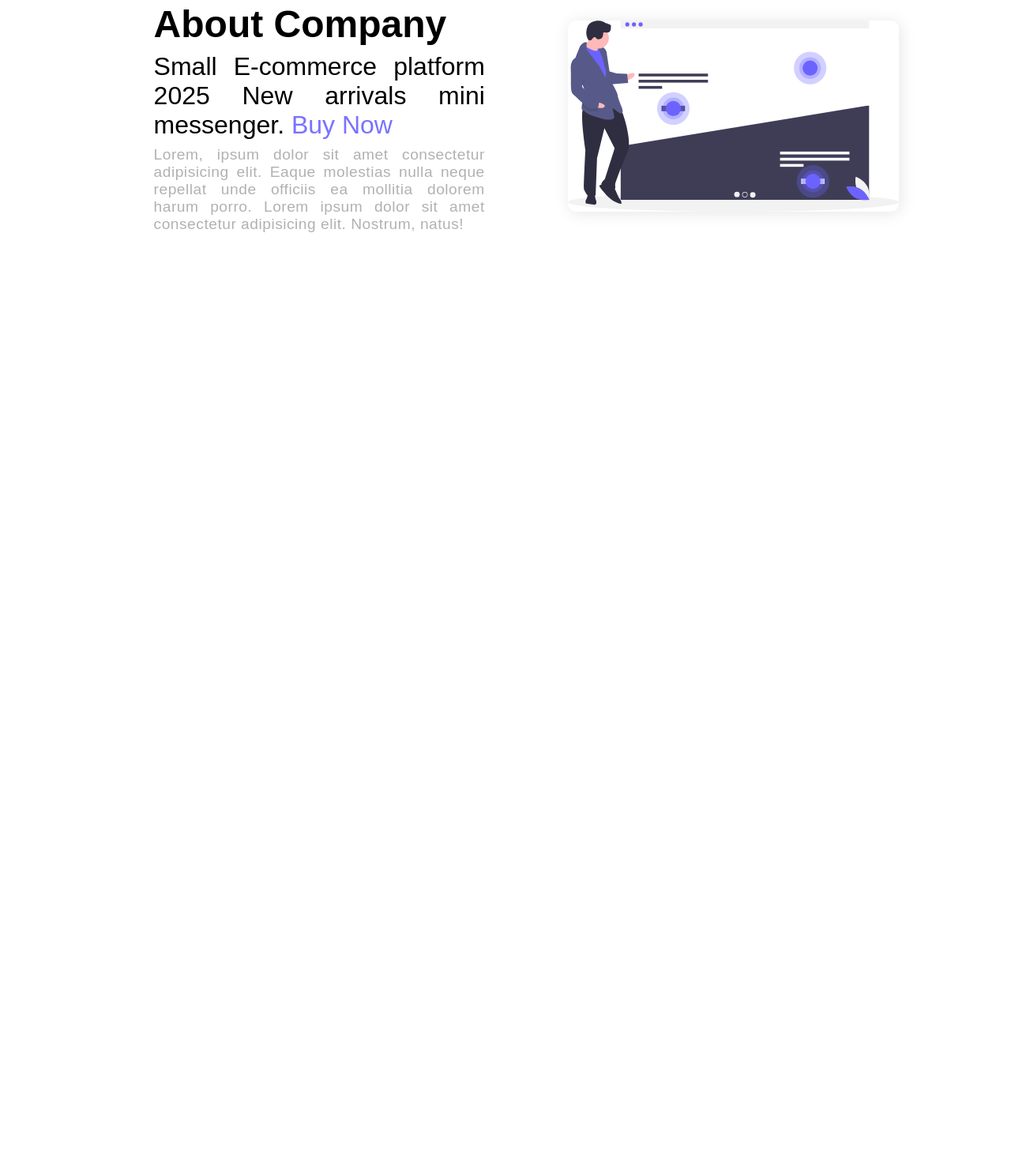
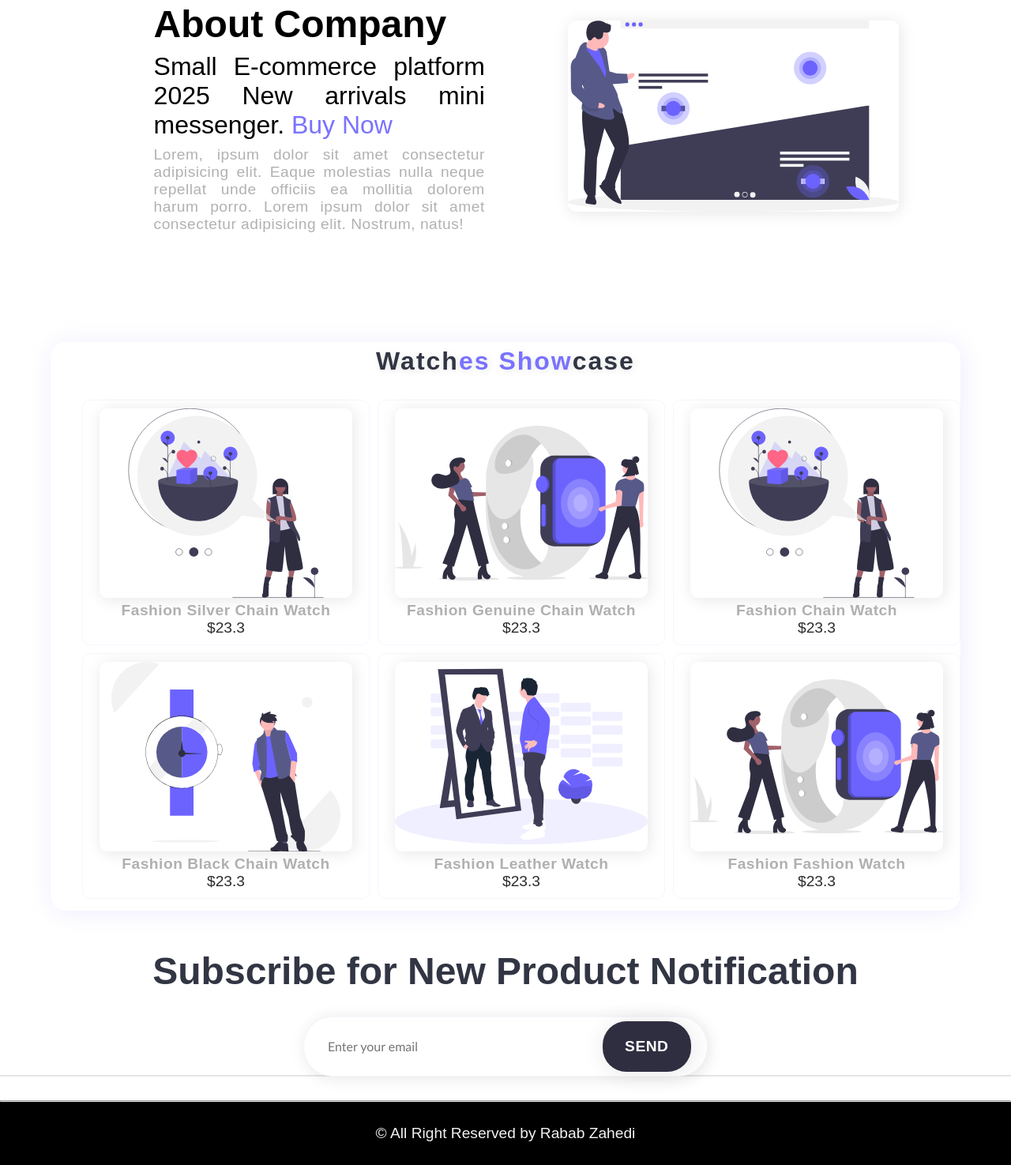
Before and after one commit to Rababzahedi/e-commerce-sample-project-2, a plain HTML site: page index.html in a window 1280 px wide. Shown: the part 1655-3130 px from the top of the page at 79% size. Before the commit the page ends 2148 px from the top, so only its background shows below. Drawn offline with Linux system fonts and the light colour scheme.

Commit message:
last page complete including footer

```diff
--- a/css/style.css
+++ b/css/style.css
@@ -314,3 +314,91 @@ span{
 .box1{
     margin: 5%;
 }
+.notification{
+    width: 100%;
+    height: 20vh;
+    margin-bottom: 30px;
+    display: flex;
+    justify-content: center;
+    align-items: center;
+    flex-direction: column;
+    position: relative;
+    border-bottom: 2px solid rgba(0, 0, 0, 0.1);
+}
+.notification h1{
+    font-size: 3rem;
+    font-weight: bold;
+    color: #323543;
+}
+.notification h3{
+    font-size: 2rem;
+    font-weight: bold;
+    color: #323543;
+    text-shadow:2px 2px 10px rgba(0, 0, 0, 0.1);
+    letter-spacing: 2px;
+    margin-bottom: 20px;
+    text-align: center;
+}
+.notificationInput{
+    width: 40%;
+    height: 6rem;
+    border-radius: 7% 7% 7% 7% / 50% 50% 50% 50%;
+    display: flex;
+    background-color: #fff;
+    box-shadow: 2px 2px 20px rgba(0, 0, 0, 0.1);
+    justify-content: center;
+    align-items: center;
+    border: 1px solid rgba(167, 158, 245, 0.1);
+    padding: 5px 20px;
+    margin-top: 30px;
+}
+.notificationInput input{
+    width: 100%;
+    height: 100%;
+    border: none;
+    outline: none;
+    background-color: transparent;
+    color: #1f1f1f;
+    font-size: 1rem;
+    padding: 0 10px;
+    font-family: 'Gill Sans', 'Gill Sans MT', Calibri, 'Trebuchet MS', sans-serif;
+}
+.notificationButton{
+    width: 150px;
+    height: 4rem;
+    border-radius: 30px;
+    display: flex;
+    justify-content: center;
+    align-items: center;
+    font-size: 1.2rem;
+    font-weight: bold;
+    border: transparent !important;
+    text-transform: uppercase;
+    letter-spacing: 0.5px;
+    background-color: #2f2e41;
+    color: #fff;
+    box-shadow: 2px 2px 30px rgba(0, 0, 0, 0.1);
+}
+.notificationButton:hover{
+    background-color: #7a72ff;
+    transform:scale(1.15);
+    transition: all 0.3s ease-in-out;
+}
+
+footer{
+    width: 100%;
+    height: 10vh;
+    background-color: black;
+    display: flex;
+    justify-content: center;
+    align-items: center;
+    flex-direction: column;
+    color: #f2f2f2;
+    position: relative;
+}
+footer p{
+    font-size: 1.2rem;
+    margin: 0;
+    text-align: center;
+    color: #f2f2f2;
+}
--- a/index.html
+++ b/index.html
@@ -94,6 +94,60 @@
         </div>
     </section>
 
+    <section class="product-section">
+        <h3>Watch<span class="color">es Show</span>case</h3>
+        <div class="product">
+            <div class="productBox">
+                <img src="img/undraw_smartwatch_74tv.svg" alt="product1">
+                <p>Fashion Silver Chain Watch</p>
+                <a href="">$23.3</a>
+                <a href=""><button class="btn buyBtn">Add To Cart</button></a>
+            </div>
+            <div class="productBox">
+                <img src="img/undraw_watch_application_uhc9.svg" alt="product1">
+                <p>Fashion Genuine Chain Watch</p>
+                <a href="#">$23.3</a>
+                <a href="#"><button class="btn buyBtn">Add To Cart</button></a>
+            </div>
+            <div class="productBox">
+                <img src="img/undraw_smartwatch_74tv.svg" alt="product1">
+                <p>Fashion Chain Watch</p>
+                <a href="#">$23.3</a>
+                <a href="#"><button class="btn buyBtn">Add To Cart</button></a>
+            </div>
+            <div class="productBox">
+                <img src="img/undraw_in_no_time_6igu.svg" alt="product1">
+                <p>Fashion Black Chain Watch</p>
+                <a href="">$23.3</a>
+                <a href=""><button class="btn buyBtn">Add To Cart</button></a>
+            </div>
+            <div class="productBox">
+                <img src="img/undraw_career_progress_ivdb.svg" alt="product1">
+                <p>Fashion Leather Watch</p>
+                <a href="">$23.3</a>
+                <a href=""><button class="btn buyBtn">Add To Cart</button></a>
+            </div>
+            <div class="productBox">
+                <img src="img/undraw_watch_application_uhc9.svg" alt="product1">
+                <p>Fashion Fashion Watch</p>
+                <a href="">$23.3</a>
+                <a href=""><button class="btn buyBtn">Add To Cart</button></a>
+            </div>
+        </div>
+    </section>
+
+    <section class="notification">
+        <h1>Subscribe for New Product Notification</h1>
+        <div class="notificationInput">
+            <input type="email" name="" id="" placeholder="Enter your email">
+            <a href="#" class="notificationButton">Send</a>
+        </div>
+    </section>
+    <hr>
+    <footer>
+        <p>&COPY; All Right Reserved by Rabab Zahedi</p>
+    </footer>
+
 
 </body>
 </html>
```
